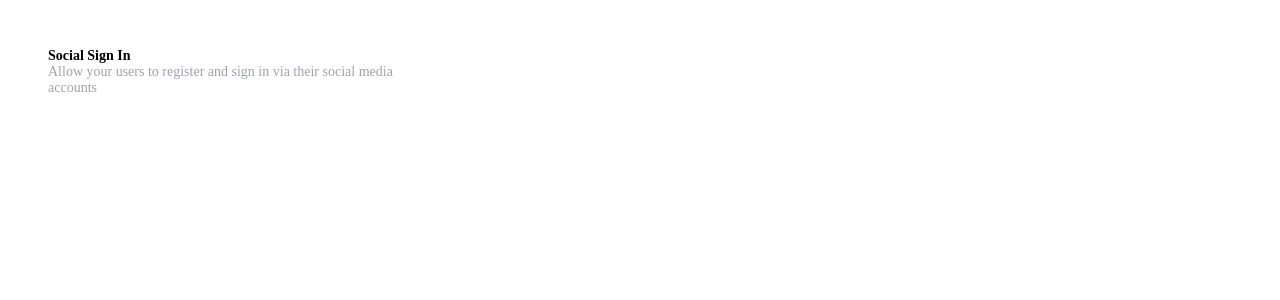
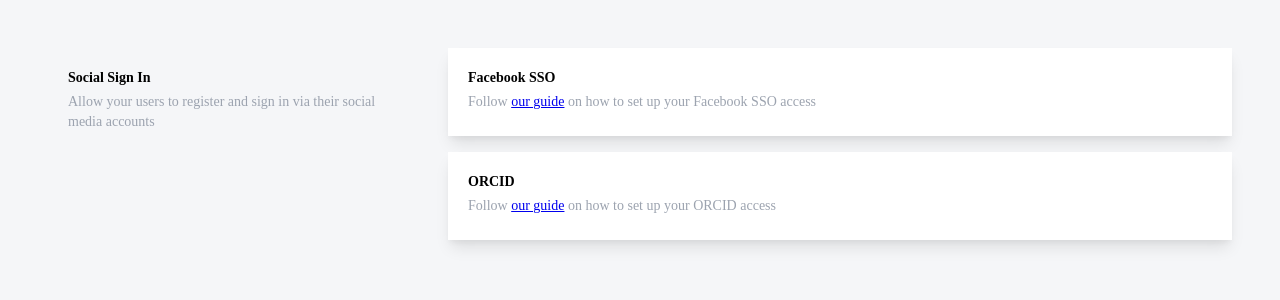
Before and after one commit to krisswiltshire30/zapnito-react, a React (Create React App) app: page / in a window 1280 px wide. Shown: the top 300 px of the page. Built offline with nearby package versions, Linux system fonts and the light colour scheme; a web font is replaced by a local one.

Commit message:
Export settings grou and refactor

```diff
--- a/src/App.jsx
+++ b/src/App.jsx
@@ -1,5 +1,5 @@
-import SettingsGroup from "./components/SettingsGroup";
 import Settings from "./components/Settings";
+import SettingsCard from "./components/SettingsCard";
 import constStr from "./components/constantString";
 import { GlobalStyle } from "./styles/global";
 import "./styles/fonts/fonts.css";
@@ -8,11 +8,12 @@
   return (
     <>
       <GlobalStyle />
-      <Settings>
-        <SettingsGroup
-          title={constStr.SOCIAL_SETTINGS_TITLE}
-          description={constStr.SOCIAL_SETTINGS_DESC}
-        />
+      <Settings
+        title={constStr.SOCIAL_SETTINGS_TITLE}
+        description={constStr.SOCIAL_SETTINGS_DESC}
+      >
+        <SettingsCard title={constStr.FACEBOOK_SSO_TITLE} />
+        <SettingsCard title={constStr.ORCID_TITLE} />
       </Settings>
     </>
   );
--- a/src/components/Settings.jsx
+++ b/src/components/Settings.jsx
@@ -1,19 +1,24 @@
-import React from 'react'
-import styled from 'styled-components'
+import React from "react";
+import styled from "styled-components";
+import SettingsGroup from "./SettingsGroup";
 
 const Grid = styled.div`
   display: grid;
   grid-template-columns: repeat(3, minmax(0, 1fr));
   gap: 1rem;
   padding: 2.5rem;
-`
+`;
+
 const Settings = (props) => {
+  const { title, description } = props;
   return (
+    <>
       <Grid>
+        <SettingsGroup title={title} description={description} />
         {props.children}
       </Grid>
-    )
-}
+    </>
+  );
+};
 
-
-export default Settings
+export default Settings;
--- /dev/null
+++ b/src/components/SettingsCard.jsx
@@ -0,0 +1,24 @@
+import React from "react";
+import styled from "styled-components";
+
+const CardContainer = styled.div`
+  position: relative;
+  grid-column: span 2 / span 2;
+  background-color: white;
+  box-shadow: 0 10px 15px -3px rgba(0, 0, 0, 0.1),
+    0 4px 6px -2px rgba(0, 0, 0, 0.05);
+  padding: 1.25rem;
+`;
+const SettingsCard = (props) => {
+  const { title } = props;
+  return (
+    <CardContainer>
+      <h3>{title}</h3>
+      <p>
+        Follow <a href="/">our guide</a> on how to set up your {title} access
+      </p>
+    </CardContainer>
+  );
+};
+
+export default SettingsCard;
--- a/src/components/SettingsGroup.jsx
+++ b/src/components/SettingsGroup.jsx
@@ -4,18 +4,15 @@
 
 const GroupContainer = styled.div`
   grid-row: span 2 / span 2;
+  padding: 1.25rem;
 `;
-
-const Title = styled.h3``;
-
-const Description = styled.p``;
 
 const SettingsGroup = (props) => {
   const { title, description } = props;
   return (
     <GroupContainer>
-      <Title>{title}</Title>
-      <Description>{description}</Description>
+      <h3>{title}</h3>
+      <p>{description}</p>
     </GroupContainer>
   );
 };
--- a/src/components/constantString.js
+++ b/src/components/constantString.js
@@ -2,5 +2,6 @@
     SOCIAL_SETTINGS_TITLE : 'Social Sign In',
     SOCIAL_SETTINGS_DESC : 'Allow your users to register and sign in via their social media accounts',
     FACEBOOK_SSO_TITLE: 'Facebook SSO',
+    FACEBOOK_REF: 'Facebook',
     ORCID_TITLE: 'ORCID',
 }
--- a/src/styles/global.js
+++ b/src/styles/global.js
@@ -8,9 +8,15 @@
     font-family: 'Avenir'
   }
 
+  html {
+      background-color: #F5F6F8;
+  }
+
   h3,p {
       font-size: 14px;
+      line-height: 1.25rem;
       margin: 0;
+      padding-bottom: 0.25rem;
   }
 
   p {
```
Lines whose indentation alone changed are shown as unchanged.
